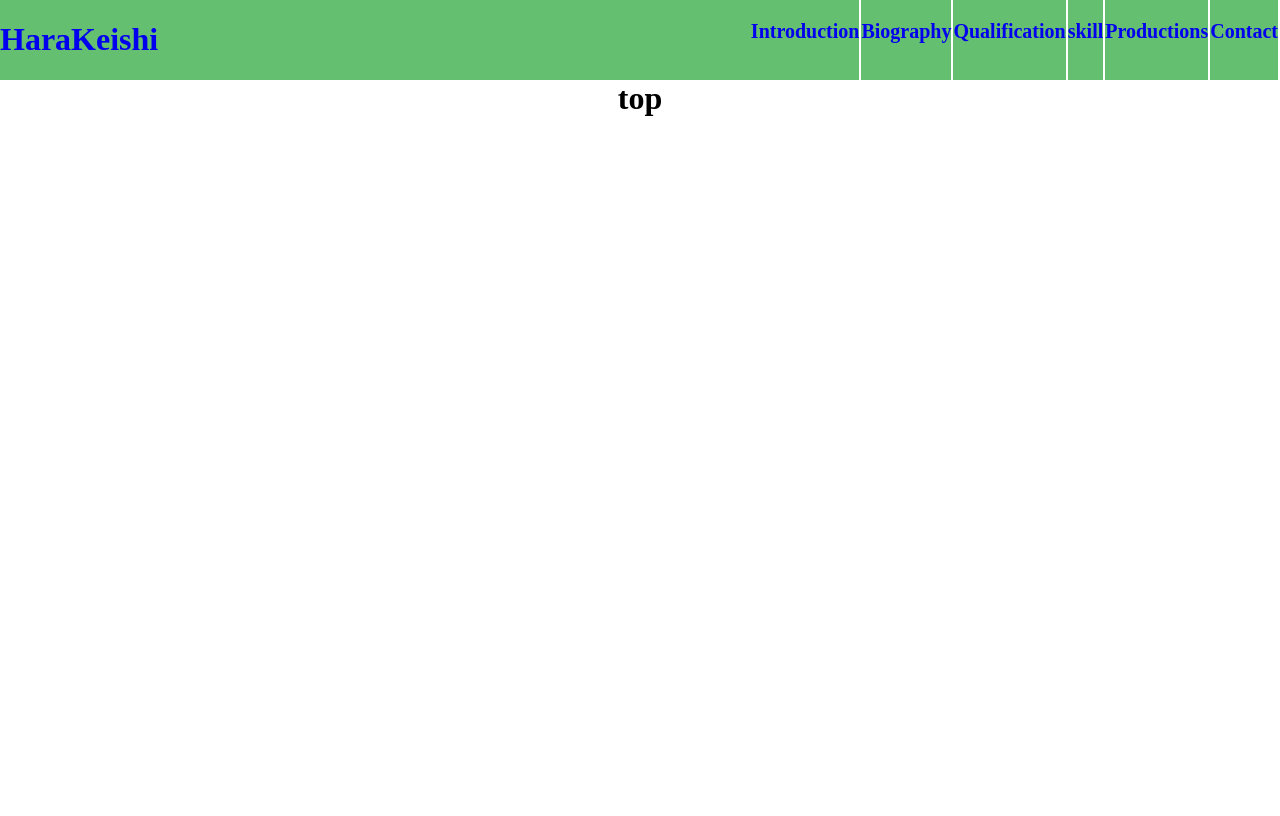
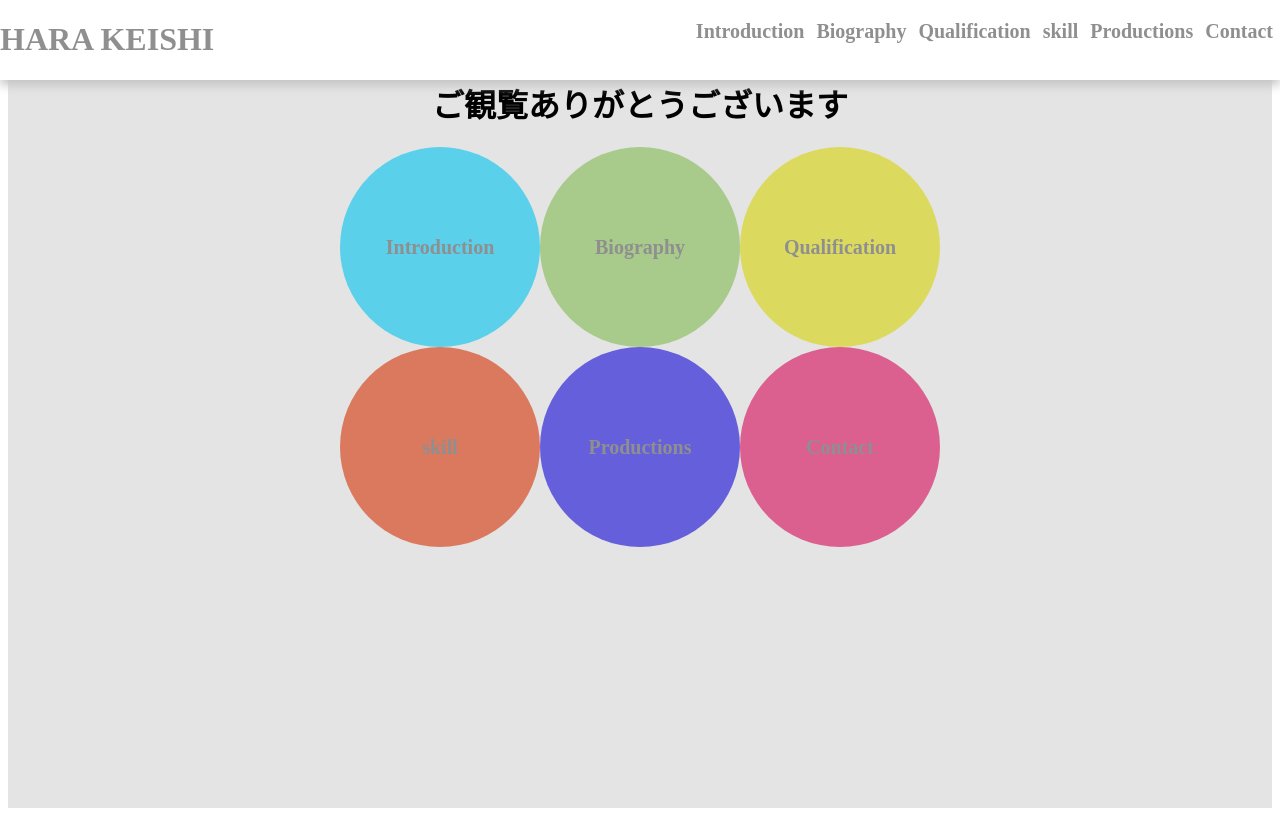
Before and after one commit to harakeishi/portfolio, a Vue app: page /#/ in a window 1280 px wide. Built offline with nearby package versions, Linux system fonts and the light colour scheme.

Commit message:
トップページを作成

```diff
--- a/src/components/header.vue
+++ b/src/components/header.vue
@@ -1,7 +1,7 @@
 <template lang="html">
   <div class="appHeader">
     <div class="left">
-      <h1><router-link to="/">HaraKeishi</router-link></h1>
+      <h1><router-link to="/">HARA KEISHI</router-link></h1>
     </div>
     <div class="right">
       <div class="Headline">
@@ -33,7 +33,12 @@ export default {
 
 <style>
 a{
+  color: rgb(143, 143, 143);
+  transition: 1.0s ;
   text-decoration: none;
+}
+a:hover{
+  color: rgb(47, 179, 228);
 }
 .appHeader{
   height: 80px;
@@ -41,7 +46,9 @@ a{
   top: 0;
   left: 0;
   position: fixed;
-  background-color: rgb(100, 191, 112);
+  background-color: rgb(255, 255, 255);
+  font-family: 'Time New Roman';
+  box-shadow: 0px 5px 10px rgb(195, 195, 195);
 }
 .left{
   float: left;
@@ -52,11 +59,10 @@ a{
 .Headline{
   display: inline-block;
   height: 80px;
+  padding: 0 5px;
   font-size: 20px;
   font-weight: bold;
   border-right: solid 2px rgb(255, 255, 255);
 }
-.Headline:hover{
-  background-color: rgb(64, 227, 90);
-}
+
 </style>
--- a/src/components/top.vue
+++ b/src/components/top.vue
@@ -1,6 +1,26 @@
 <template lang="html">
-  <div class="">
-    <h1>top</h1>
+  <div id="top">
+    <h1>ご観覧ありがとうございます</h1>
+    <div class="main">
+      <div class="content one">
+        <router-link to="/Introduction">Introduction</router-link>
+      </div>
+      <div class="content two">
+        <router-link to="/Biography">Biography</router-link>
+      </div>
+      <div class="content three">
+        <router-link to="/Qualification">Qualification</router-link>
+      </div><br>
+      <div class="content four">
+        <router-link to="/Skill">skill</router-link>
+      </div>
+      <div class="content five">
+        <router-link to="/Productions">Productions</router-link>
+      </div>
+      <div class="content six">
+        <router-link to="/Contact">Contact</router-link>
+      </div>
+    </div>
   </div>
 </template>
 
@@ -10,4 +30,41 @@ export default {
 </script>
 
 <style lang="css">
+#top{
+  width: 100%;
+  height: 91vh;
+  background-color: rgb(228, 228, 228);
+}
+.content{
+  display: inline-block;
+  width: 200px;
+  height: 200px;
+  font-size: 20px;
+  font-weight: bold;
+  border-radius: 50%;
+  margin: auto;
+  text-align: center;
+  line-height: 200px;
+  vertical-align: middle;
+}
+.one{
+  background-color: rgba(21, 199, 238, 0.66);
+  color: rgb(255, 255, 255);
+}
+.two{
+  background-color: rgba(141, 191, 98, 0.68);
+  color: rgb(255, 255, 255);
+}
+.three{
+  background-color: rgba(215, 214, 30, 0.67);
+}
+.four{
+  background-color: rgba(215, 69, 30, 0.67);
+}
+.five{
+  background-color: rgba(39, 30, 215, 0.67);
+}
+.six{
+  background-color: rgba(215, 30, 102, 0.67);
+}
 </style>
```
Also changed, not shown: src/assets/icon.png (added), 1 other file (tests, documents, lock files or other folders).
